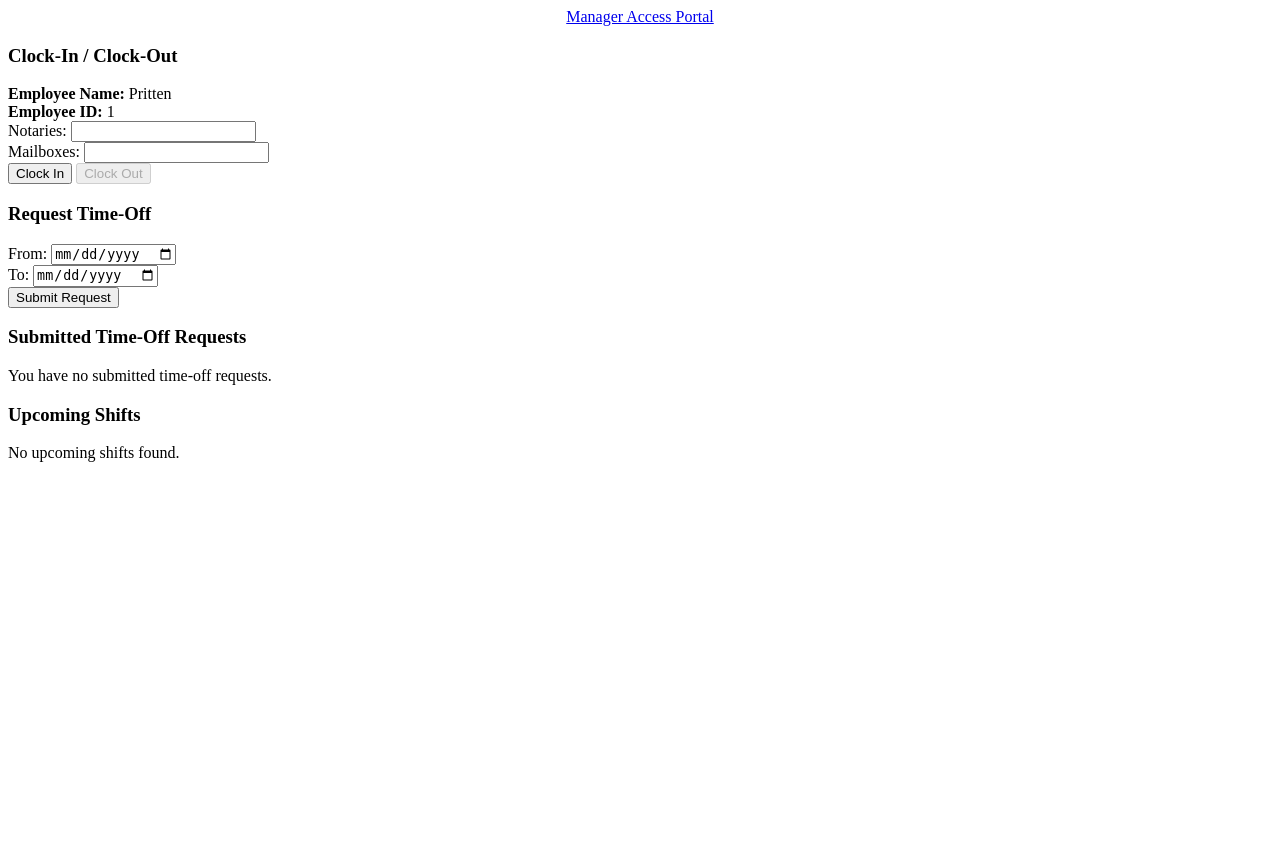
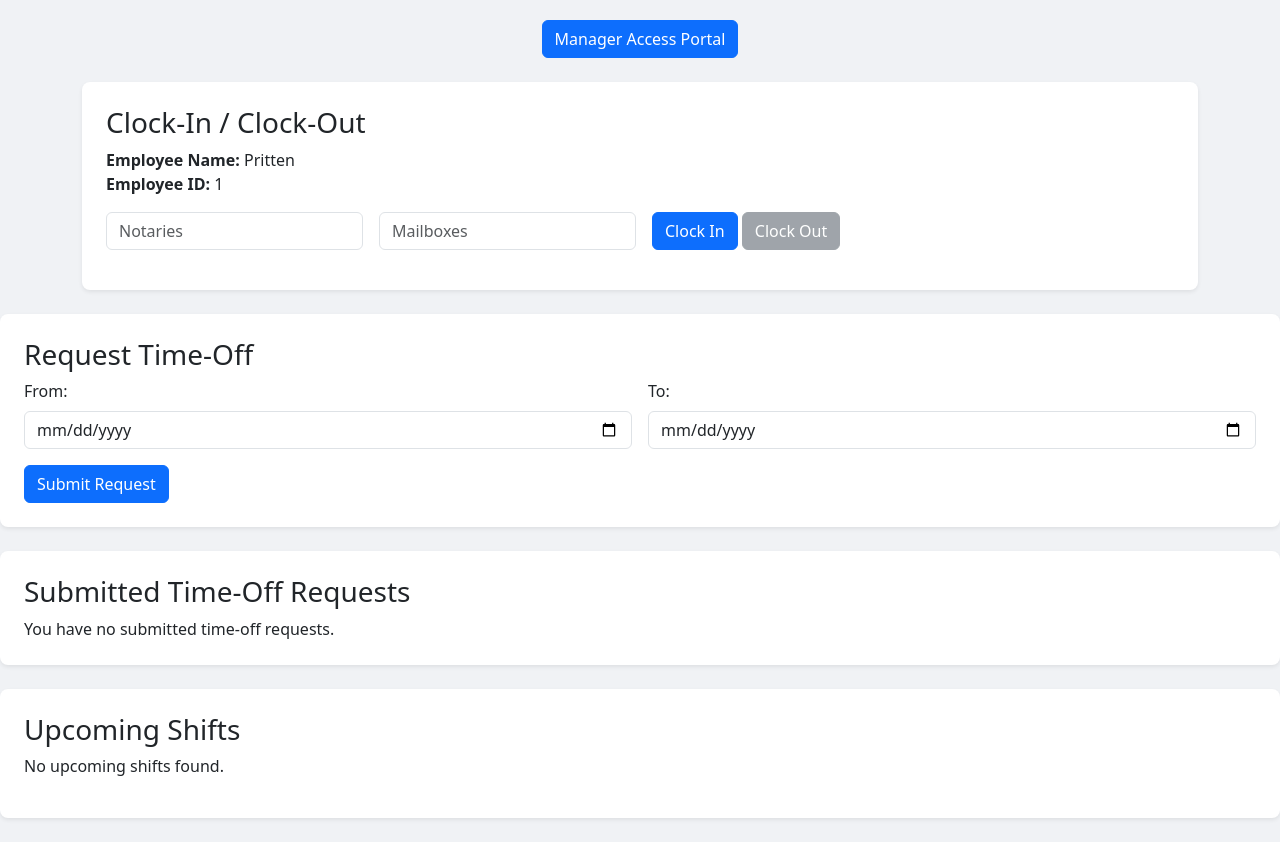
Before and after one commit to CarlaHernandez425/UPSProject, a PHP site: page /dashboard.php in a window 1280 px wide. Before the commit the page ends 462 px from the top, so only its background shows below. Run offline with PHP 8.4, Linux system fonts and the light colour scheme; a user stored in the database is signed in; data comes from the database, SQL or seed files in the repository; data that the repository does not hold is empty.

Commit message:
04.07.24 - Dashboard UI

```diff
--- a/DBGroup5/dashboard.php
+++ b/DBGroup5/dashboard.php
@@ -1,3 +1,5 @@
+
+
 <?php
     session_start();
     include './private/debug.php';
@@ -37,46 +39,75 @@
     <meta charset="UTF-8">
     <meta name="viewport" content="width=device-width, initial-scale=1.0">
     <title>Staff Dashboard</title>
+    <link href="https://cdn.jsdelivr.net/npm/bootstrap@5.3.3/dist/css/bootstrap.min.css" rel="stylesheet" integrity="sha384-QWTKZyjpPEjISv5WaRU9OFeRpok6YctnYmDr5pNlyT2bRjXh0JMhjY6hW+ALEwIH" crossorigin="anonymous">
+    <style>
+        body {
+            background-color: #f0f2f5;
+        }
+        .container {
+            padding-top: 20px;
+        }
+        .shadow-sm {
+            box-shadow: 0 1px 2px rgba(0, 0, 0, 0.05);
+        }
+        .rounded-3 {
+            border-radius: 0.75rem;
+        }
+        .mb-4, .my-4 {
+            margin-bottom: 1.5rem!important;
+        }
+    </style>
 </head>
 <body>
+    <div class="container">
+        <div class="text-center mb-4">
+            <a href="manager.php" class="btn btn-primary">Manager Access Portal</a>
+        </div>
 
-<div style="text-align: center;">
-    <a href="manager.php">Manager Access Portal</a>
-</div>
-
-<div><h3>Clock-In / Clock-Out</h3></div>
-<div><b>Employee Name:</b> <?= $_SESSION['name']?> </div>
-<div><b>Employee ID:</b> <?= $_SESSION['id']?> </div>
-<div>
-    <form action="clock_action.php" method="post">
-        <label for="notaries">Notaries:</label>
-        <input type="number" id="notaries" name="notaries" required><br>
-        <label for="mailboxes">Mailboxes:</label>
-        <input type="number" id="mailboxes" name="mailboxes" required><br>
-        <button type="submit" name="action" value="clockIn" id="clockInButton">Clock In</button>
-        <button type="submit" name="action" value="clockOut" id="clockOutButton" disabled>Clock Out</button>
+        <div class="bg-white p-4 shadow-sm rounded-3 mb-4">
+            <div><h3>Clock-In / Clock-Out</h3></div>
+            <div><b>Employee Name:</b> <?= $_SESSION['name']?> </div>
+            <div><b>Employee ID:</b> <?= $_SESSION['id']?> </div>
+            <div class="mt-3">
+                <form action="clock_action.php" method="post" class="row g-3">
+                    <div class="col-auto">
+                        <label for="notaries" class="visually-hidden">Notaries:</label>
+                        <input type="number" class="form-control" id="notaries" name="notaries" placeholder="Notaries" required>
+                    </div>
+                    <div class="col-auto">
+                        <label for="mailboxes" class="visually-hidden">Mailboxes:</label>
+                        <input type="number" class="form-control" id="mailboxes" name="mailboxes" placeholder="Mailboxes" required>
+                    </div>
+                    <div class="col-auto">
+                        <button type="submit" name="action" value="clockIn" id="clockInButton" class="btn btn-primary mb-3">Clock In</button>
+                        <button type="submit" name="action" value="clockOut" id="clockOutButton" class="btn btn-secondary mb-3" disabled>Clock Out</button>
+                    </div>
+                </form>
+            </div>
+        </div>
+    </div>
+</body>
+<!-- Request Time-Off Section -->
+<div class="bg-white p-4 shadow-sm rounded-3 mb-4">
+    <h3>Request Time-Off</h3>
+    <form action="clock_action.php" method="post" class="row g-3">
+        <div class="col-md-6">
+            <label for="start-date" class="form-label">From:</label>
+            <input type="date" id="start-date" name="start_date" class="form-control" required>
+        </div>
+        <div class="col-md-6">
+            <label for="end-date" class="form-label">To:</label>
+            <input type="date" id="end-date" name="end_date" class="form-control" required>
+        </div>
+        <div class="col-12">
+            <button type="submit" name="action" value="requestTimeOff" class="btn btn-primary">Submit Request</button>
+        </div>
     </form>
 </div>
 
-<!-- Request Time-Off Section -->
-<div><h3>Request Time-Off</h3></div>
-<div>
-    <form action="clock_action.php" method="post">
-        <div>
-            <label for="start-date">From:</label>
-            <input type="date" id="start-date" name="start_date" required>
-        </div>
-        <div>
-            <label for="end-date">To:</label>
-            <input type="date" id="end-date" name="end_date" required>
-        </div>
-        <button type="submit" name="action" value="requestTimeOff">Submit Request</button>
-    </form>
-</div>
-
+<div class="bg-white p-4 shadow-sm rounded-3 mb-4">
+    <h3>Submitted Time-Off Requests</h3>
 <?php
-echo "<h3>Submitted Time-Off Requests</h3>";
-
 // Query for the logged-in employee's vacation requests
 $vacationQuery = "SELECT start_date, end_date, status FROM employee_vacations WHERE employee_id = ? ORDER BY request_date DESC";
 if ($stmt = $con->prepare($vacationQuery)) {
@@ -86,6 +117,7 @@ if ($stmt = $con->prepare($vacationQuery)) {
 
     if ($result->num_rows > 0) {
         echo "<table border='1'>";
+        echo "<table class='table table-striped'>";
         echo "<tr><th>From</th><th>To</th><th>Status</th></tr>";
         while ($row = $result->fetch_assoc()) {
             echo "<tr>";
@@ -103,7 +135,8 @@ if ($stmt = $con->prepare($vacationQuery)) {
     echo "Error preparing statement: " . $con->error;
 }
 ?>
-
+</div>
+<div class="bg-white p-4 shadow-sm rounded-3 mb-4">
 <div><h3>Upcoming Shifts</h3></div>
 <div>
     <?php
@@ -118,6 +151,7 @@ if ($stmt = $con->prepare($vacationQuery)) {
 
         if ($shiftsResult->num_rows > 0) {
             echo "<table border='1' style='width: 100%; margin-top: 20px;'>";
+            echo "<table class='table table-striped'>";
             echo "<tr><th>Date</th><th>Scheduled Start</th><th>Scheduled End</th><th>Actual Start</th><th>Actual End</th></tr>";
             while ($shiftRow = $shiftsResult->fetch_assoc()) { // Use a distinct variable for the fetched row
                 echo "<tr>";
@@ -134,6 +168,7 @@ if ($stmt = $con->prepare($vacationQuery)) {
         }
         $shiftsQuery->close();
     ?>
+</div>
 </div>
 
 <script>
```
